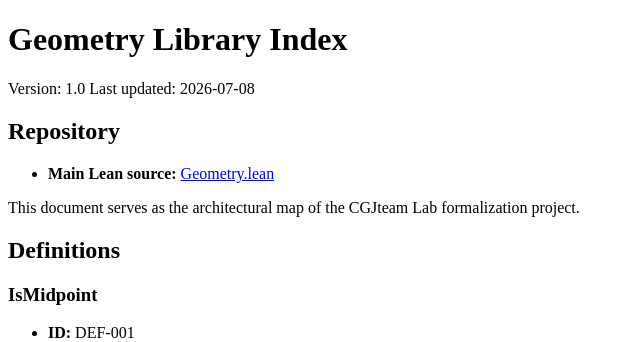
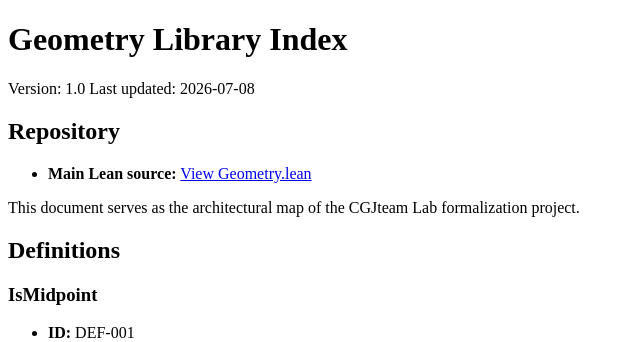
Before and after one commit to cgjteam/cgjteam.github.io, a Jekyll site: the page built from Geometry.md, in a window 1280 px wide and 900 px high. Shown: the top 342 px of the window, without its empty margins (0-640 px from the left). Built offline with Jekyll 4.4.1, drawn with Linux system fonts in a browser that asks for light colours; our own code applies the rules of GitHub Pages for plain Markdown files.

Commit message:
Update Geometry.md

```diff
--- a/Geometry.md
+++ b/Geometry.md
@@ -3,7 +3,7 @@ Version: 1.0
 Last updated: 2026-07-08
 
 ## Repository
-- **Main Lean source:** [Geometry.lean](./Geometry.lean)
+- **Main Lean source:** [View Geometry.lean](./Geometry.lean)
 
 This document serves as the architectural map of the CGJteam Lab formalization project.
 
```
